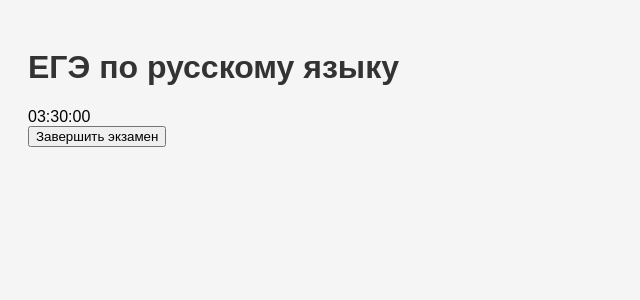
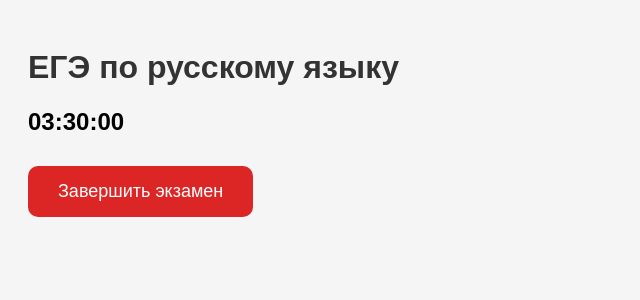
Before and after one commit to ekomarov15/ekomarov15.github.io, a PHP site: page /ege.html in a window 1280 px wide. Shown: the top 300 px of the page, without its empty margins (0-640 px from the left). Run offline with PHP 8.4, Linux system fonts and the light colour scheme.

Commit message:
Update style.css

```diff
--- a/style.css
+++ b/style.css
@@ -14,3 +14,28 @@ h1 {
   margin: 10px 0;
   border-radius: 8px;
 }
+
+#timer {
+  font-size: 24px;
+  margin-top: 10px;
+  font-weight: bold;
+}
+
+.answer {
+  margin: 5px 0;
+}
+
+.finish-btn {
+  margin-top: 30px;
+  padding: 15px 30px;
+  font-size: 18px;
+  background: #dc2626;
+  color: white;
+  border: none;
+  border-radius: 10px;
+  cursor: pointer;
+}
+
+.finish-btn:hover {
+  background: #b91c1c;
+}
```
